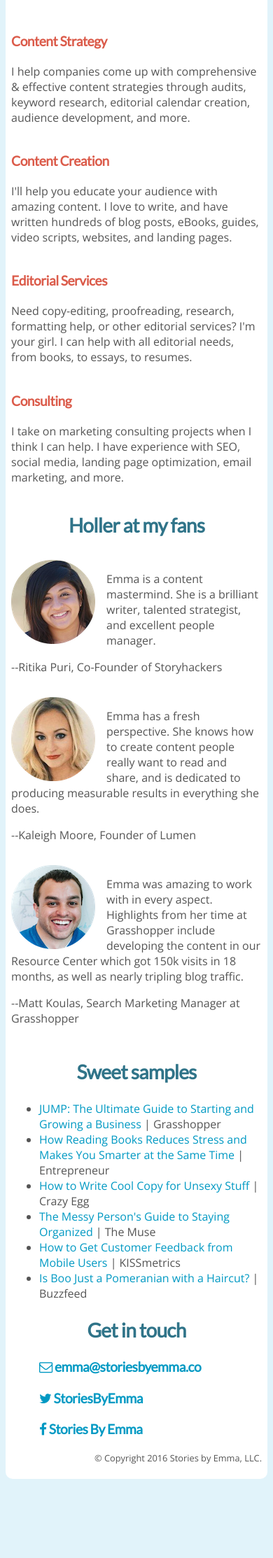
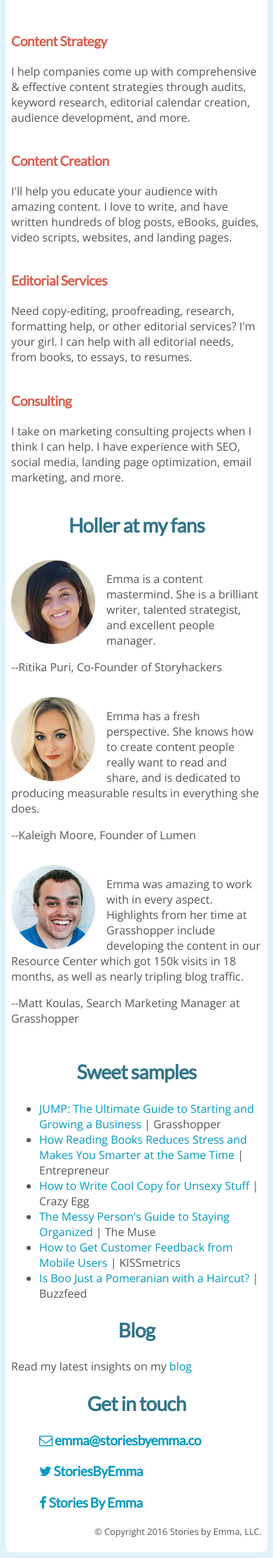
Before and after one commit to emmalepsy/emmalepsy.github.io, a Jekyll site: the page mobile.html, which Jekyll copies as it is, in a window 390 px wide. Shown: the part 1794-4020 px from the top of the page at 70% size. Built offline with Jekyll 4.4.1, drawn with Linux system fonts in a browser that asks for light colours; nearby versions of some CDN libraries; a style sheet for code colours, icons or effects is not loaded; before the commit the page ends 3915 px from its top, so only the background shows below that.

Commit message:
Only display blog on mobile

```diff
--- a/mobile.html
+++ b/mobile.html
@@ -309,6 +309,10 @@ ul.iconlist li:before
   .gray-backed-frame {
     margin-top: 2em;
   }
+
+  #blog {
+    display: none;
+  }
 }
 
 </style>
@@ -497,6 +501,13 @@ ul.iconlist li:before
 	    Boo Just a Pomeranian with a Haircut?</a> | Buzzfeed </li>
       </ul>
 
+      <div id="blog">
+        <h2 class="center">Blog</h2>
+        <p>
+          Read my latest insights on my <a href="blog.html">blog</a>
+        </p>
+      </div>
+
       <a name="contacts"></a>
       <h2 class="center">Get in touch</h2>
       <p>
```
